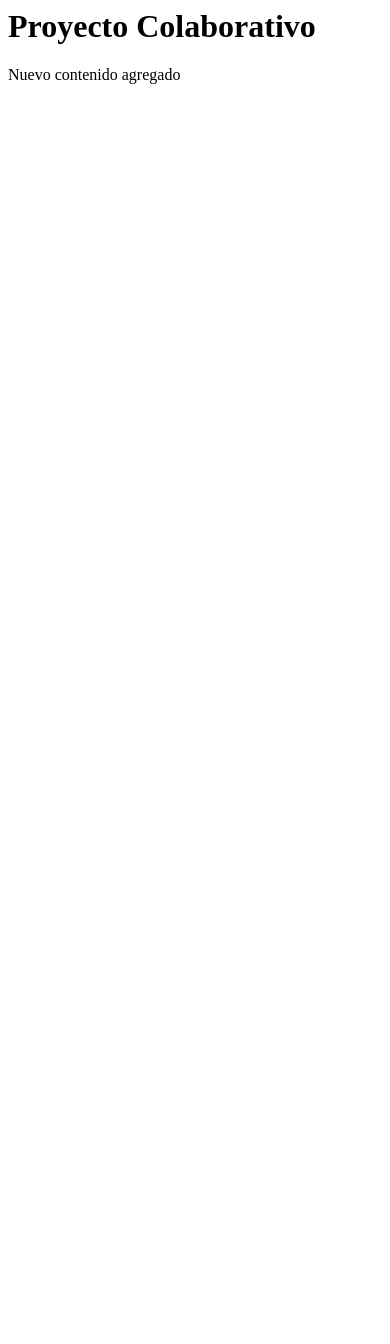
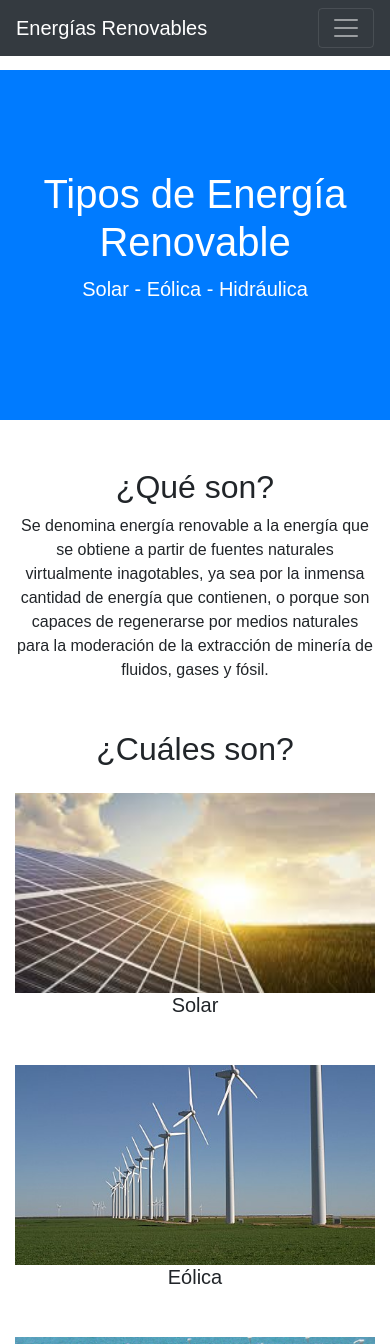
Before and after one commit to MikelNuzzlet/proyecto-colaborativo-avanzado, a plain HTML site: page index.html in a window 390 px wide. Shown: the top 1344 px of the page. Before the commit the page ends 844 px from the top, so only its background shows below. Drawn offline with nearby package versions, Linux system fonts and the light colour scheme.

Commit message:
Subiendo HTML actualizado

```diff
--- a/index.html
+++ b/index.html
@@ -1,2 +1,115 @@
-<h1>Proyecto Colaborativo</h1>
-<p>Nuevo contenido agregado</p>
+<!DOCTYPE html>
+<html lang="es">
+<head>
+  <meta charset="UTF-8">
+  <meta name="viewport" content="width=device-width, initial-scale=1">
+  <title>Tipos de Energías</title>
+  <link rel="stylesheet" href="https://cdn.jsdelivr.net/npm/bootstrap@4.0.0/dist/css/bootstrap.min.css">
+  <style>
+    body {
+      font-family: Arial, sans-serif;
+      padding-top: 70px;
+    }
+    .hero {
+      background-color: #007bff;
+      color: white;
+      padding: 100px 20px;
+      text-align: center;
+    }
+    .portfolio-img {
+      height: 200px;
+      object-fit: cover;
+      width: 100%;
+    }
+    .energy-title {
+      transition: color 0.3s ease;
+      cursor: default;
+    }
+    .energy-title:hover {
+      color: #007bff;
+      cursor: pointer;
+    }
+  </style>
+</head>
+<body>
+
+  <nav class="navbar navbar-expand-lg navbar-dark bg-dark fixed-top">
+    <div class="container">
+      <a class="navbar-brand" href="#">Energías Renovables</a>
+      <button class="navbar-toggler" type="button" data-toggle="collapse" data-target="#navbarNav"
+              aria-controls="navbarNav" aria-expanded="false" aria-label="Toggle navigation">
+        <span class="navbar-toggler-icon"></span>
+      </button>
+
+      <div class="collapse navbar-collapse" id="navbarNav">
+        <ul class="navbar-nav ml-auto">
+          <li class="nav-item"><a class="nav-link" href="#que-son">¿Qué son?</a></li>
+          <li class="nav-item"><a class="nav-link" href="#tipos">¿Cuales son?</a></li>
+          <li class="nav-item"><a class="nav-link" href="#footer">Contacto</a></li>
+        </ul>
+      </div>
+    </div>
+  </nav>
+
+  <header class="hero">
+    <h1>Tipos de Energía Renovable</h1>
+    <p class="lead">Solar - Eólica - Hidráulica</p>
+  </header>
+
+  <section id="que-son" class="container my-5 text-center">
+    <h2>¿Qué son?</h2>
+    <p>
+      Se denomina energía renovable a la energía que se obtiene a partir de fuentes naturales virtualmente inagotables,
+      ya sea por la inmensa cantidad de energía que contienen, o porque son capaces de regenerarse por medios naturales
+      para la moderación de la extracción de minería de fluidos, gases y fósil.
+    </p>
+  </section>
+
+  <section id="tipos" class="container my-5">
+    <h2 class="text-center mb-4">¿Cuáles son?</h2>
+    <div class="row">
+      <div class="col-md-4 mb-4">
+        <img src="img/solar.jpg" alt="Proyecto 1" class="portfolio-img">
+        <h5 class="text-center mb-4 energy-title">Solar</h5>
+      </div>
+      <div class="col-md-4 mb-4">
+        <img src="img/eolica.jpg" alt="Proyecto 2" class="portfolio-img">
+        <h5 class="text-center mb-4 energy-title">Eólica</h5>
+      </div>
+      <div class="col-md-4 mb-4">
+        <img src="img/hidraulica.jpg" alt="Proyecto 3" class="portfolio-img">
+        <h5 class="text-center mb-4 energy-title">Hidráulica</h5>
+      </div>
+    </div>
+  </section>
+
+  <div id="galeria" class="container my-5">
+    <div id="carouselExampleSlidesOnly" class="carousel slide" data-ride="carousel">
+      <div class="carousel-inner">
+        <div class="carousel-item active">
+          <img class="d-block w-100" src="img/img1.png" alt="slide1">
+        </div>
+        <div class="carousel-item">
+          <img class="d-block w-100" src="img/img2.png" alt="slide2">
+        </div>
+        <div class="carousel-item">
+          <img class="d-block w-100" src="img/img3.png" alt="slide3">
+        </div>
+      </div>
+    </div>
+  </div>
+
+  <footer id="footer" class="bg-dark text-white text-center py-3 mt-5">
+    <div class="container">
+      <p class="mb-0">© Aplicación OVA | Jonathan Alvarez - .</p>
+      <p class="mb-0">UDENAR</p>
+      <p class="mb-0">2025</p>
+    </div>
+  </footer>
+
+  <script src="https://code.jquery.com/jquery-3.2.1.slim.min.js"></script>
+  <script src="https://cdn.jsdelivr.net/npm/popper.js@1.12.9/dist/umd/popper.min.js"></script>
+  <script src="https://cdn.jsdelivr.net/npm/bootstrap@4.0.0/dist/js/bootstrap.min.js"></script>
+
+</body>
+</html>
```
Also changed, not shown: img/eolica.jpg (added), img/hidraulica.jpg (added), img/proyecto3.png (added), img/solar.jpg (added), 3 other files.
